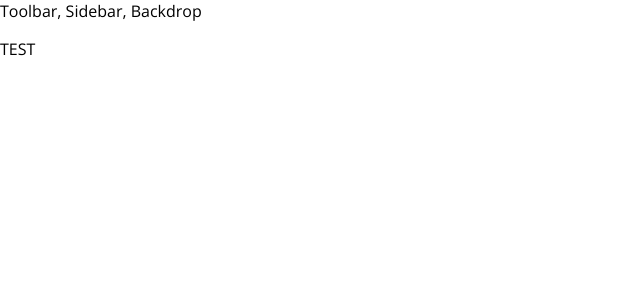
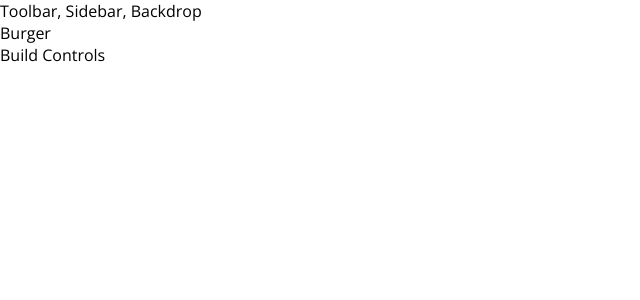
Before and after one commit to nikhilbang44/react-project-demo, a React app: page / in a window 1280 px wide. Shown: the top 300 px of the page, without its empty margins (0-640 px from the left). Built offline with nearby package versions, Linux system fonts and the light colour scheme.

Commit message:
added Burger builder container and layout css
Container are basically stateful components typicall created with class key word.

```diff
--- a/src/App.js
+++ b/src/App.js
@@ -1,12 +1,13 @@
 import React, { Component } from 'react';
 import Layout from './components/Layout/Layout';
+import BurgerBuilder from './containers/BurgerBuilder/BurgerBuilder';
 
 class App extends Component {
   render() {
     return (
       <div>
         <Layout>
-          <p>TEST</p>
+          <BurgerBuilder/>
         </Layout>
       </div>
     );
--- /dev/null
+++ b/src/components/Layout/Layout.css
@@ -0,0 +1,3 @@
+.Content {
+  margin-top: 16px;
+}
--- a/src/components/Layout/Layout.js
+++ b/src/components/Layout/Layout.js
@@ -1,11 +1,12 @@
 import React from 'react';
 
 import Aux from '../../hoc/Aux';
+import classes from './Layout.css';
 
 const layout = (props) => (
   <Aux>
     <div> Toolbar, Sidebar, Backdrop</div>
-    <main>
+    <main className={classes.Content}>
         {props.children}
     </main>
   </Aux>
--- /dev/null
+++ b/src/containers/BurgerBuilder/BurgerBuilder.js
@@ -0,0 +1,15 @@
+import React, { Component } from 'react';
+import Aux from '../../hoc/Aux';
+
+class BurgerBuilder extends Component {
+  render() {
+    return (
+      <Aux>
+        <div>Burger</div>
+        <div>Build Controls</div>
+      </Aux>
+    );
+  }
+}
+
+export default BurgerBuilder;
```
